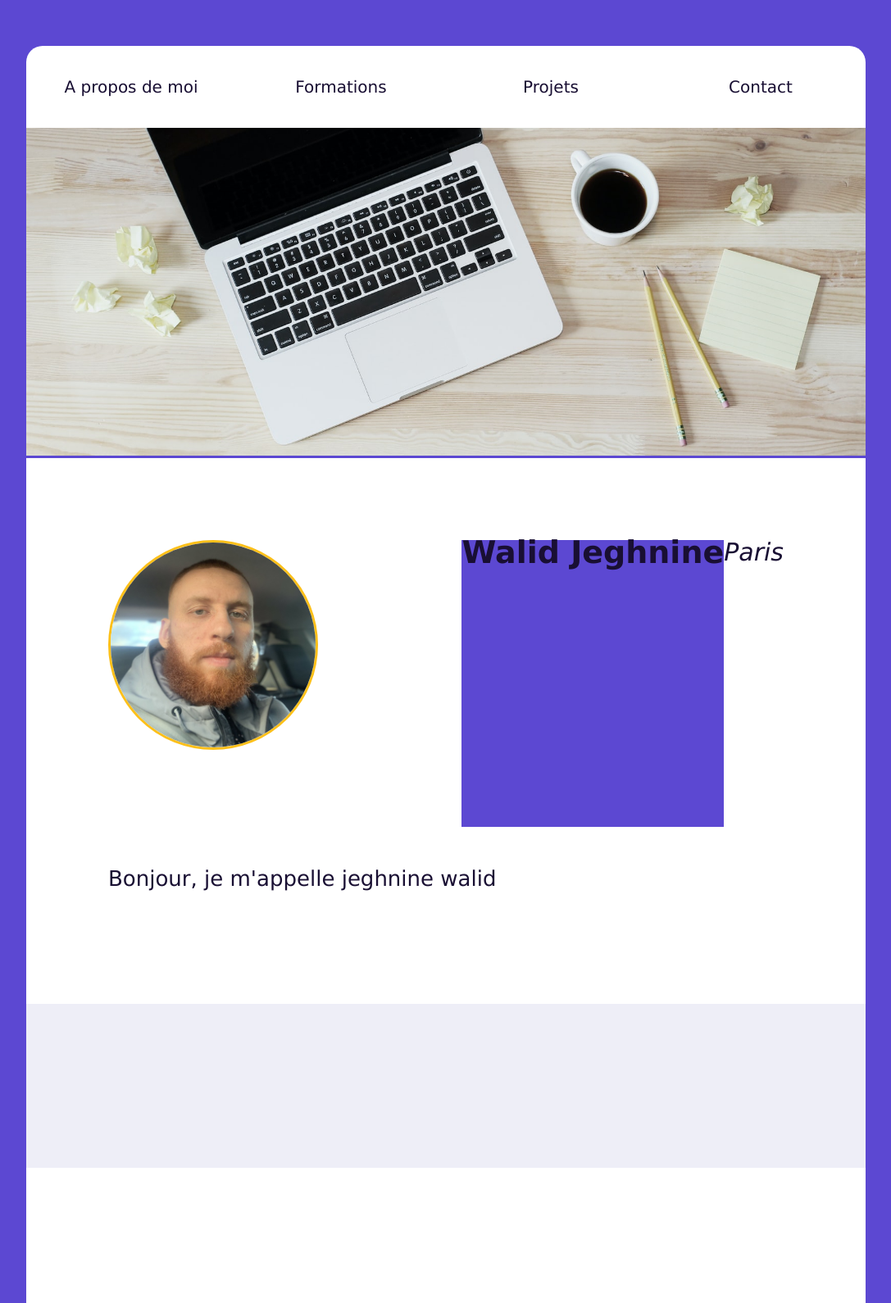
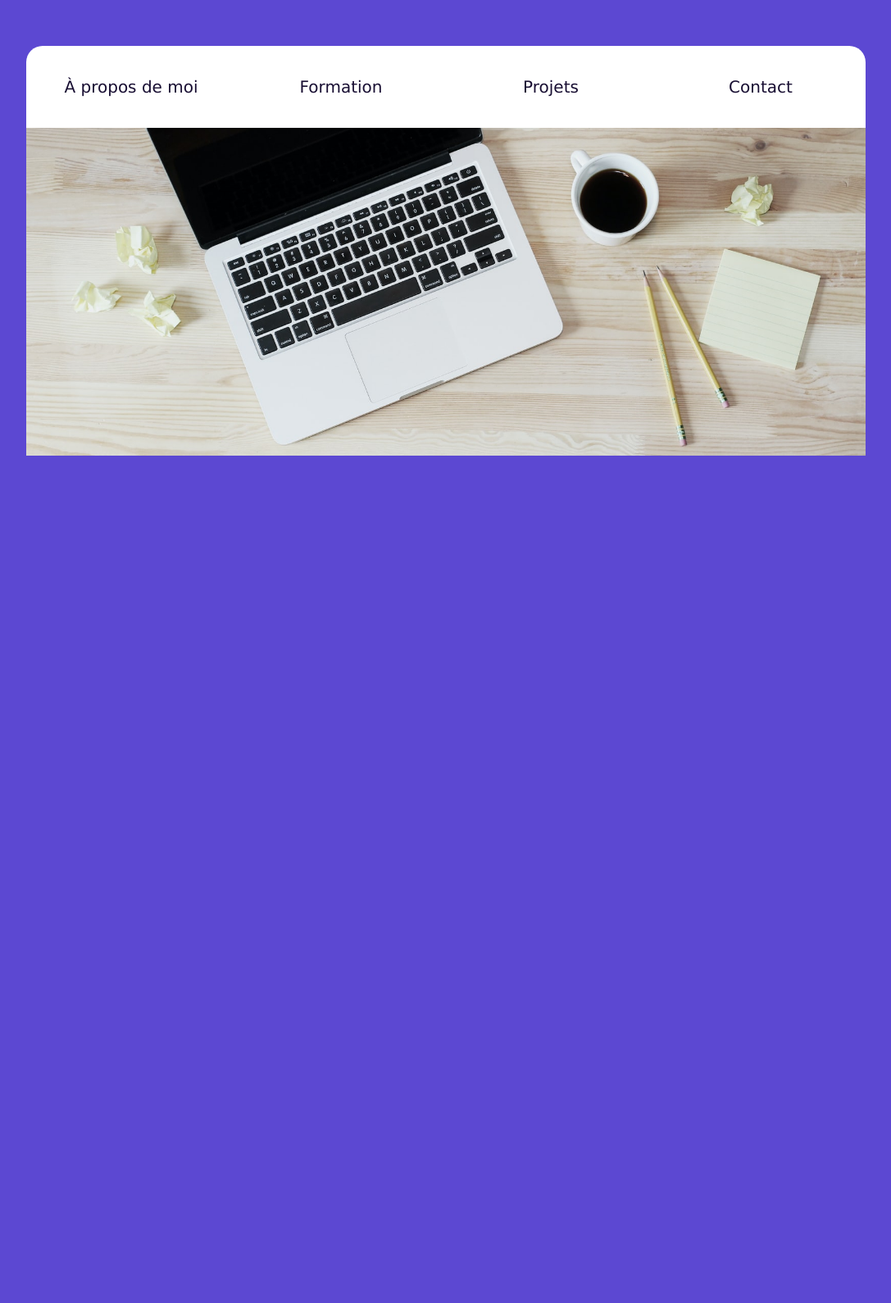
Before and after one commit to WalidJegh/Portfolio, a plain HTML site: page LeReacteur-Preparation/HTML-CSS/index.html in a window 1280 px wide. Shown: the part 144-1734 px from the top of the page at 82% size, without its empty margins (96-1183 px from the left). After the commit the page ends 800 px from the top, so only its background shows below. Drawn offline with Linux system fonts and the light colour scheme.

Commit message:
Portfolio
Some modifications

```diff
--- a/LeReacteur-Preparation/HTML-CSS/css/style.css
+++ b/LeReacteur-Preparation/HTML-CSS/css/style.css
@@ -15,95 +15,34 @@ h1 {
   width: 1024px;
   background-color: white;
   height: 500px;
+  border-radius: 20px;
   margin: 0 auto;
-  border-radius: 20px;
 }
 
 nav {
-height: 100px;
-display: flex;
-}
-
-nav a {
-  flex: 1;
+  height: 100px;
+  font-size: 20px;
+  color: #190f33;
   display: flex;
-  justify-content: center;
-  align-items: center;
-  color: #190f33;
-  font-size: 20px;
-  text-decoration: none;
 }
 
 nav:hover {
   color: #5c48d2;
 }
 
-.image-top {
+a {
+  height: 100px;
+  font-size: 20px;
+  color: #190f33;
+  text-decoration: none;
+  flex: 1;
+  display: flex;
+  justify-content: center;
+  align-items: center;
+}
+
+.first-image {
   height: 400px;
   width: 1024px;
   object-fit: cover;
 }
-
-section {
-  padding: 100px;
-}
-
-#about-me {
-  background-color: white;
-}
-
-#education {
-  background-color: #eeeef7;
-}
-
-#projets {
-background: white;
-}
-
-#contact {
-  background-color: #eeeef7;
-}
-
-p {
-  line-height: 30px;
-}
-
-div {
-  display: flex;
-  justify-content: center;
-}
-
-.information {
-  height: 400px;
-}
-
-.ma-photo {
-  height: 250px;
-  width: 250px;
-  border-radius: 50%;
-  border: #fcc01a solid 3px;
-  object-fit: cover;
-}
-
-.nom-prenom {
-  background-color: #5c48d2;
-  font-size: 38px;
-  font-weight: bold;
-  color: #190f33;
-  margin-bottom: 50px;
-  margin-left: auto;
-}
-
-.ville {
-  font-size: 30px;
-  font-style: italic;
-  color: #190f33;
-
-}
-
-h3 {
-  font-size: 26px;
-  /* font-weight: bold; */
-  color: #190f33;
-  margin-bottom: 40px;
-}
--- a/LeReacteur-Preparation/HTML-CSS/index.html
+++ b/LeReacteur-Preparation/HTML-CSS/index.html
@@ -6,29 +6,20 @@
     <link rel="stylesheet" href="./css/style.css" />
   </head>
   <body>
-    <header>
-      <h1>Mon portfolio</h1>
-    </header>
+    <header><h1>Mon porftolio</h1></header>
     <main class="main-block">
-<nav>
-  <a href="#about-me">A propos de moi</a>
-  <a href="#education">Formations</a>
-  <a href="#projets">Projets</a>
-  <a href="#contact">Contact</a>
-</nav>
-<img class="image-top" src="/img/computer.jpeg" />
-<section id="about-me">
-  <div class="information">
-    <img class="ma-photo" src="/img/T3MR5DLKY-U03L7SDF2C9-93007ccf511a-512.jpg" >
-    <p class="nom-prenom">Walid Jeghnine</p>
-  <p class="ville">Paris</p></div>
-
-  <h3>Bonjour, je m'appelle jeghnine walid
-  </h3>
-  </section>
-  <section id="education"></section>
-  <section id="projets"></section>
-  <section id="contact"></section>
+      <nav>
+        <a href="#about-me">À propos de moi</a>
+        <a href="">Formation</a>
+        <a href="">Projets</a>
+        <a href="">Contact</a>
+      </nav>
+      <img class="first-image" src="/img/computer.jpeg" />
+      <section class="#about-me" ></section>
+      <section></section>
+      <section></section>
+      <section></section>
     </main>
+    <footer></footer>
   </body>
 </html>
```
